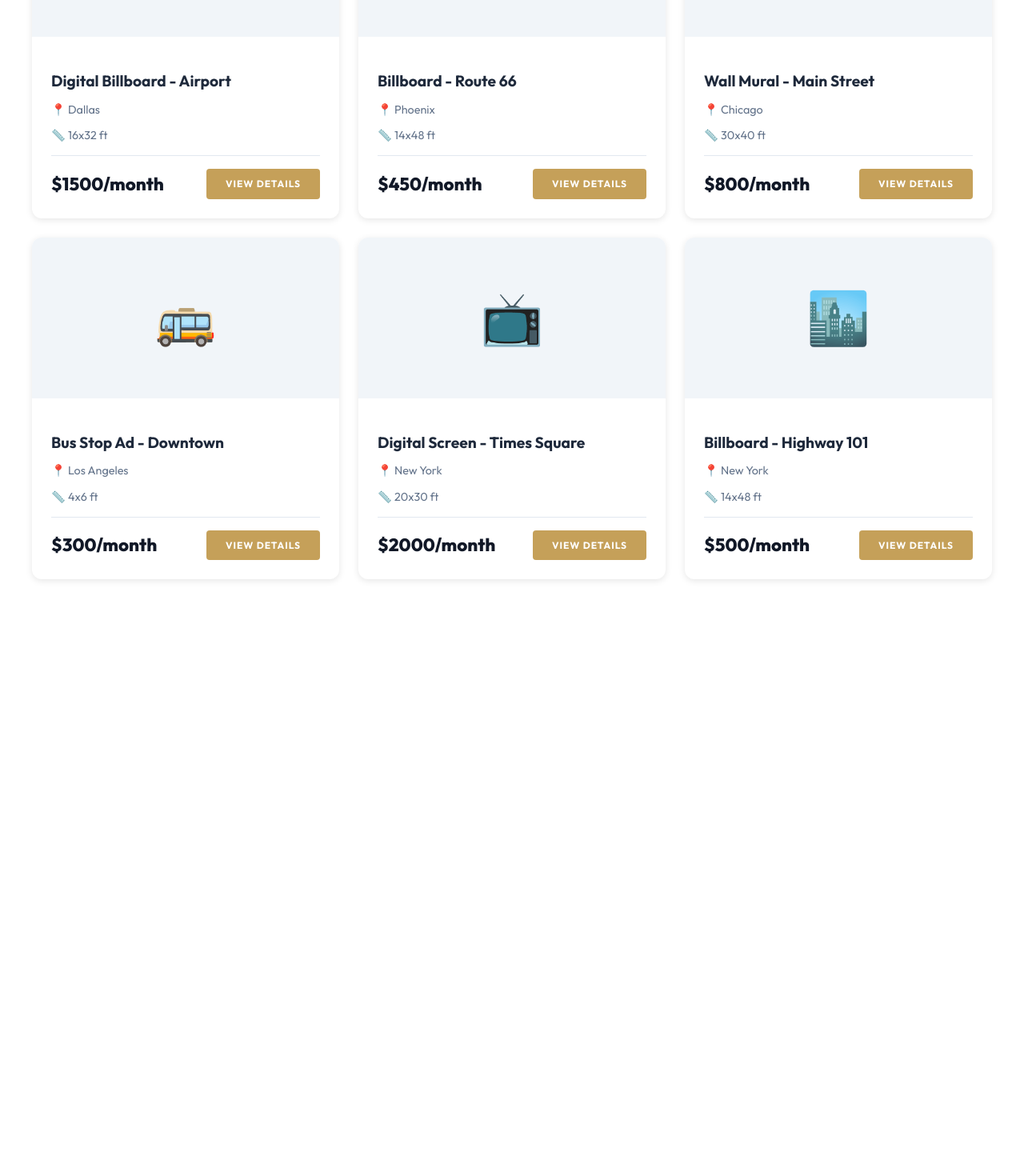
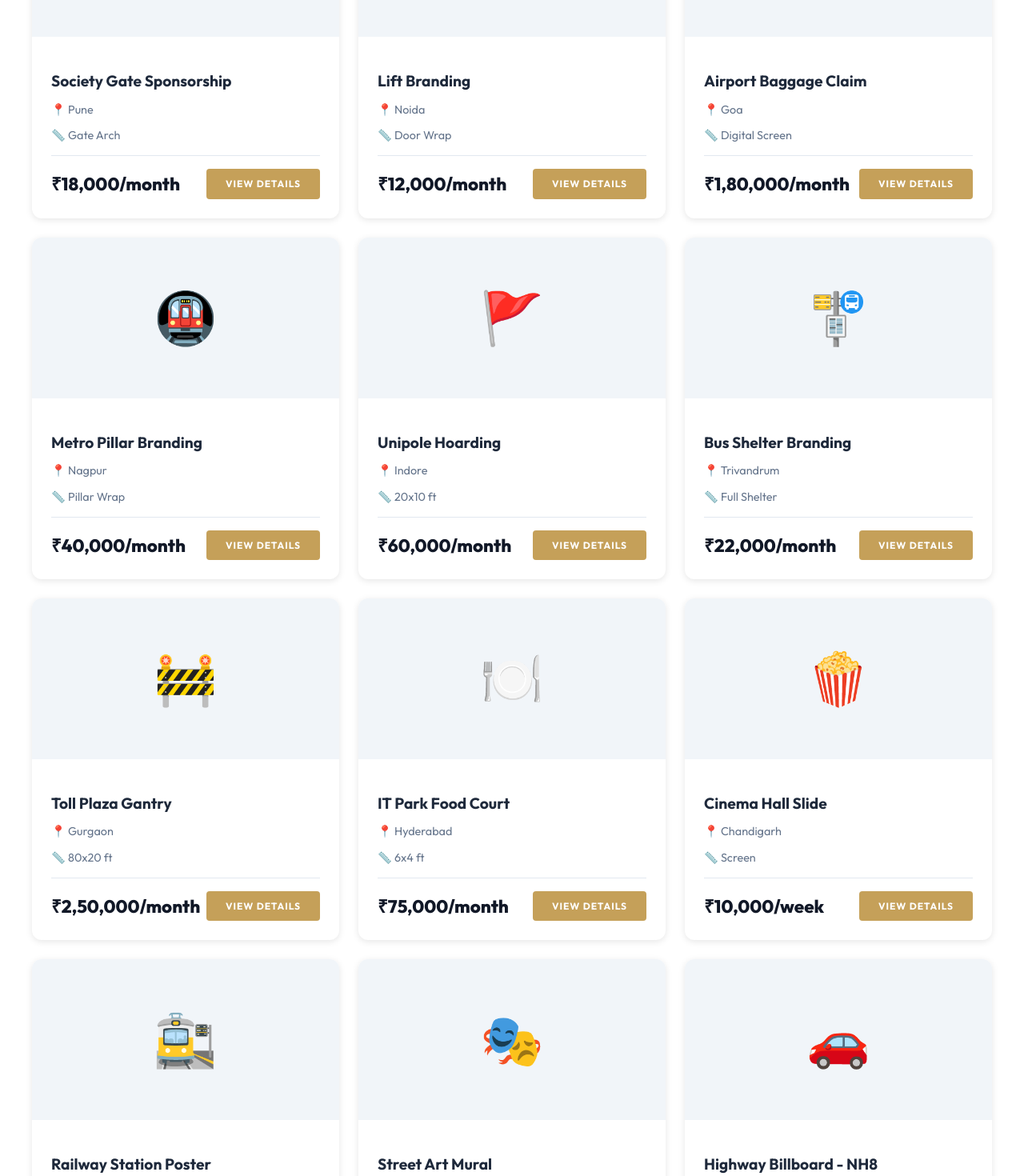
Before and after one commit to JaFr-Final-year/finallyproject, a React (Vite) app: page /adlist in a window 1280 px wide. Shown: the part 500-1970 px from the top of the page at 80% size. Before the commit the page ends 1256 px from the top, so only its background shows below. Built offline with nearby package versions, Linux system fonts and the light colour scheme; no server answers.

Commit message:
added about , smoother movement , logout confirmation

```diff
--- a/src/App.jsx
+++ b/src/App.jsx
@@ -6,6 +6,7 @@ import Vendor from './pages/vendor.jsx'
 import Profile from './pages/profile.jsx'
 import Home from './pages/home.jsx'
 import AdBoard from './pages/AdBoard.jsx'
+import About from './pages/about.jsx'
 /**
  * Main application component that defines the routing structure.
  */
@@ -26,6 +27,8 @@ function App() {
           <Route path="/profile" element={<Profile />} />
           {/* Ad Details Page */}
           <Route path="/ad/:id" element={<AdBoard />} />
+          {/* About Page */}
+          <Route path="/about" element={<About />} />
         </Routes>
       </div>
     </>
--- a/src/components/navbar.jsx
+++ b/src/components/navbar.jsx
@@ -47,6 +47,7 @@ const Navbar = () => {
      * Handles user logout via Supabase.
      */
     const handleLogout = async () => {
+        if (window.confirm("Are you sure you want to logout?")) {
             const { error } = await supabase.auth.signOut()
             if (error) {
                 console.error("Error logging out:", error)
@@ -55,16 +56,23 @@ const Navbar = () => {
                 navigate('/')
             }
         }
+    }
 
     return (
         <div className='nav-container'>
             {/* Clickable Logo */}
-            <h1 className='logo' onClick={() => navigate('/')}>SpaceToAd</h1>
+            <h1 className='logo' onClick={() => {
+                if (location.pathname === '/') {
+                    window.scrollTo({ top: 0, behavior: 'smooth' });
+                } else {
+                    navigate('/');
+                }
+            }}>SpaceToAd</h1>
 
             {/* Navigation Links */}
             <ul className='navbar'>
                 <li onClick={() => {
-                    if (location.pathname === '/'||location.pathname === '/adlist') {
+                    if (location.pathname === '/' || location.pathname === '/adlist') {
                         const element = document.getElementById('ad-search-section');
                         if (element) {
                             element.scrollIntoView({ behavior: 'smooth' });
@@ -73,7 +81,16 @@ const Navbar = () => {
                         navigate('/adlist');
                     }
                 }}>Ad listings</li>
-                <li onClick={() => navigate('/about')}>About</li>
+                <li onClick={() => {
+                    if (location.pathname === '/' || location.pathname === '/about') {
+                        const element = document.getElementById('about-section');
+                        if (element) {
+                            element.scrollIntoView({ behavior: 'smooth' });
+                        }
+                    } else {
+                        navigate('/about');
+                    }
+                }}>About</li>
                 <li onClick={() => navigate('/contact')}>Contact</li>
             </ul>
 
--- /dev/null
+++ b/src/pages/about.jsx
@@ -0,0 +1,32 @@
+import React from 'react'
+
+const About = () => {
+    return (
+        <div id="about-section" className="container" style={{ paddingTop: '100px', maxWidth: '800px', margin: '0 auto', textAlign: 'center' }}>
+            <h1 className="welcome-text" style={{ fontSize: '2.5rem', color: '#111827', marginBottom: '2rem' }}>About SpaceToAd</h1>
+
+            <div style={{
+                backgroundColor: '#fff',
+                padding: '2rem',
+                borderRadius: '12px',
+                boxShadow: '0 4px 6px rgba(0, 0, 0, 0.05)',
+                textAlign: 'justify',
+                lineHeight: '1.8',
+                color: '#334155',
+                fontSize: '1.1rem'
+            }}>
+                <p>
+                    The <strong>Advertisement Locator</strong> is a location-based application designed to help businesses and individuals to identify, manage, and track advertising opportunities in specific geographic areas.
+                </p>
+                <p style={{ marginTop: '1rem' }}>
+                    This project provides a digital platform that integrates mapping services with a centralized database of advertisement spaces such as billboards, digital screens, posters, and transit ads. Users can search for available locations, compare visibility metrics, check cost details, and book advertisement slots directly through the system.
+                </p>
+                <p style={{ marginTop: '1rem' }}>
+                    By combining geolocation technology, database management, and an intuitive interface, the Advertisement Locator offers a smart and efficient solution for maximizing the impact of outdoor and local advertising campaigns.
+                </p>
+            </div>
+        </div>
+    )
+}
+
+export default About
--- a/src/pages/adlist.jsx
+++ b/src/pages/adlist.jsx
@@ -17,7 +17,7 @@ const AdList = () => {
     window.open(`/ad/${id}`, '_blank')
   }
 
-  const popularLocations = ['New York', 'Los Angeles', 'Chicago', 'Houston', 'Phoenix', 'Philadelphia', 'San Antonio', 'San Diego', 'Dallas', 'San Jose']
+  const popularLocations = ['Mumbai', 'Delhi', 'Bangalore', 'Hyderabad', 'Chennai', 'Kolkata', 'Pune', 'Ahmedabad', 'Jaipur', 'Surat']
 
   const handleCurrentLocation = () => {
     if (navigator.geolocation) {
@@ -221,10 +221,28 @@ export default AdList
 
 // Mock data for advertising products
 export const products = [
-  { id: 1, name: 'Billboard - Highway 101', location: 'New York', price: '$500/month', category: 'billboard', image: '🏙️', size: '14x48 ft', description: 'High visibility billboard on the main highway, perfect for large-scale brand awareness campaigns. Visible to thousands of daily commuters.' },
-  { id: 2, name: 'Digital Screen - Times Square', location: 'New York', price: '$2000/month', category: 'digital', image: '📺', size: '20x30 ft', description: 'Bright digital screen in the heart of the city. High engagement and dynamic content capabilities.' },
-  { id: 3, name: 'Bus Stop Ad - Downtown', location: 'Los Angeles', price: '$300/month', category: 'transit', image: '🚌', size: '4x6 ft', description: 'Target commuters with this bus stop ad. Great for local reach and high frequency exposure.' },
-  { id: 4, name: 'Wall Mural - Main Street', location: 'Chicago', price: '$800/month', category: 'mural', image: '🎨', size: '30x40 ft', description: 'Artistic wall mural on a busy street. Creates a unique and memorable brand impression.' },
-  { id: 5, name: 'Billboard - Route 66', location: 'Phoenix', price: '$450/month', category: 'billboard', image: '🛣️', size: '14x48 ft', description: 'Classic billboard location on the historic Route 66. Ideal for travel and tourism related advertisements.' },
-  { id: 6, name: 'Digital Billboard - Airport', location: 'Dallas', price: '$1500/month', category: 'digital', image: '✈️', size: '16x32 ft', description: 'Premium digital space near the airport. Capture the attention of travelers and business professionals.' },
+  { id: 1, name: 'Billboard - Western Express Hwy', location: 'Mumbai', price: '₹40,000/month', category: 'billboard', image: '🏙️', size: '14x48 ft', description: 'High visibility billboard on the main highway, perfect for large-scale brand awareness campaigns. Visible to thousands of daily commuters.' },
+  { id: 2, name: 'Digital Screen - Connaught Place', location: 'Delhi', price: '₹1,50,000/month', category: 'digital', image: '📺', size: '20x30 ft', description: 'Bright digital screen in the heart of the city. High engagement and dynamic content capabilities.' },
+  { id: 3, name: 'Bus Stop Ad - Indiranagar', location: 'Bangalore', price: '₹25,000/month', category: 'transit', image: '🚌', size: '4x6 ft', description: 'Target commuters with this bus stop ad. Great for local reach and high frequency exposure.' },
+  { id: 4, name: 'Wall Mural - Park Street', location: 'Kolkata', price: '₹65,000/month', category: 'mural', image: '🎨', size: '30x40 ft', description: 'Artistic wall mural on a busy street. Creates a unique and memorable brand impression.' },
+  { id: 5, name: 'Billboard - SG Highway', location: 'Ahmedabad', price: '₹35,000/month', category: 'billboard', image: '🛣️', size: '14x48 ft', description: 'Classic billboard location on the busy highway. Ideal for travel and tourism related advertisements.' },
+  { id: 6, name: 'Digital Billboard - Airport', location: 'Hyderabad', price: '₹1,20,000/month', category: 'digital', image: '✈️', size: '16x32 ft', description: 'Premium digital space near the airport. Capture the attention of travelers and business professionals.' },
+  { id: 7, name: 'Bus Bench - Marine Drive', location: 'Mumbai', price: '₹20,000/month', category: 'transit', image: '🪑', size: '2x6 ft', description: 'Street-level visibility on famous Marine Drive. Perfect for local targeting.' },
+  { id: 8, name: 'Metro Station Digital', location: 'Delhi', price: '₹1,00,000/month', category: 'digital', image: '🚇', size: '55 inch', description: 'High-traffic metro entrance digital screen. Captive audience during commute.' },
+  { id: 9, name: 'Auto Rickshaw Display', location: 'Chennai', price: '₹30,000/month', category: 'transit', image: '�', size: '1x3 ft', description: 'Mobile advertising throughout the city center. High frequency impressions.' },
+  { id: 10, name: 'Mall Kiosk - Phoenix Marketcity', location: 'Pune', price: '₹50,000/month', category: 'digital', image: '🛍️', size: '4x6 ft', description: 'Interactive kiosk in a major shopping mall. Reach consumers with high purchase intent.' },
+  { id: 11, name: 'Stadium Scoreboard', location: 'Mumbai', price: '₹4,00,000/game', category: 'digital', image: '🏟️', size: '50x100 ft', description: 'Massive exposure during cricket matches and concerts. Unmissable brand impact.' },
+  { id: 12, name: 'Office Lobby Screen', location: 'Bangalore', price: '₹55,000/month', category: 'digital', image: '🏢', size: '65 inch', description: 'Corporate audience targeting in premium tech parks.' },
+  { id: 13, name: 'Highway Billboard - NH8', location: 'Jaipur', price: '₹45,000/month', category: 'billboard', image: '🚗', size: '14x48 ft', description: 'Prime highway location for maximum visibility to vehicle traffic.' },
+  { id: 14, name: 'Street Art Mural', location: 'Kochi', price: '₹90,000/month', category: 'mural', image: '🎭', size: '20x20 ft', description: 'Creative and colorful mural in the arts district. Highly instagrammable.' },
+  { id: 15, name: 'Railway Station Poster', location: 'Lucknow', price: '₹15,000/month', category: 'billboard', image: '🚉', size: '4x6 ft', description: 'High footfall visibility at Main Railway Station platforms.' },
+  { id: 16, name: 'Cinema Hall Slide', location: 'Chandigarh', price: '₹10,000/week', category: 'digital', image: '🍿', size: 'Screen', description: 'On-screen advertising before blockbuster movies. Captive audience.' },
+  { id: 17, name: 'IT Park Food Court', location: 'Hyderabad', price: '₹75,000/month', category: 'billboard', image: '🍽️', size: '6x4 ft', description: 'Standee placement in busy food courts of Hitech City. Targets professionals.' },
+  { id: 18, name: 'Toll Plaza Gantry', location: 'Gurgaon', price: '₹2,50,000/month', category: 'billboard', image: '🚧', size: '80x20 ft', description: 'Massive gantry structure over the expressway toll plaza. 100% visibility to passing traffic.' },
+  { id: 19, name: 'Bus Shelter Branding', location: 'Trivandrum', price: '₹22,000/month', category: 'transit', image: '🚏', size: 'Full Shelter', description: 'Complete branding of a bus shelter in the city center.' },
+  { id: 20, name: 'Unipole Hoarding', location: 'Indore', price: '₹60,000/month', category: 'billboard', image: '🚩', size: '20x10 ft', description: 'Prominent unipole at a major traffic junction.' },
+  { id: 21, name: 'Metro Pillar Branding', location: 'Nagpur', price: '₹40,000/month', category: 'billboard', image: '🚇', size: 'Pillar Wrap', description: 'Eye-catching wrap around metro pillars on main roads.' },
+  { id: 22, name: 'Airport Baggage Claim', location: 'Goa', price: '₹1,80,000/month', category: 'digital', image: '🧳', size: 'Digital Screen', description: 'Digital screens on baggage belts. High dwell time for tourists.' },
+  { id: 23, name: 'Lift Branding', location: 'Noida', price: '₹12,000/month', category: 'billboard', image: '↕️', size: 'Door Wrap', description: 'Internal and external lift door branding in corporate towers.' },
+  { id: 24, name: 'Society Gate Sponsorship', location: 'Pune', price: '₹18,000/month', category: 'billboard', image: '🏡', size: 'Gate Arch', description: 'Branding at the entrance arch of premium residential societies.' },
 ]
--- a/src/pages/home.jsx
+++ b/src/pages/home.jsx
@@ -3,6 +3,7 @@ import Navbar from '../components/navbar'
 import Adlist from './adlist'
 import heroImage from '../assets/hero-image.png'
 import { supabase } from '../utils/supabase'
+import About from './about'
 
 const home = () => {
     const [user, setUser] = useState(null)
@@ -62,6 +63,7 @@ const home = () => {
             </div>
 
             <Adlist />
+            <About />
         </>
     )
 }
--- a/src/pages/login.jsx
+++ b/src/pages/login.jsx
@@ -76,7 +76,7 @@ const Login = () => {
   };
 
   return (
-    <div className='container'>
+    <div className='container' style={{ paddingTop: 0 }}>
       {/* Clickable logo to return to home */}
       <h1 className='logo ' onClick={() => navigate('/')}>SpaceToAd </h1>
 
```
Also changed, not shown: 1 other file (tests, documents, lock files or other folders). Lines whose indentation alone changed are shown as unchanged.
